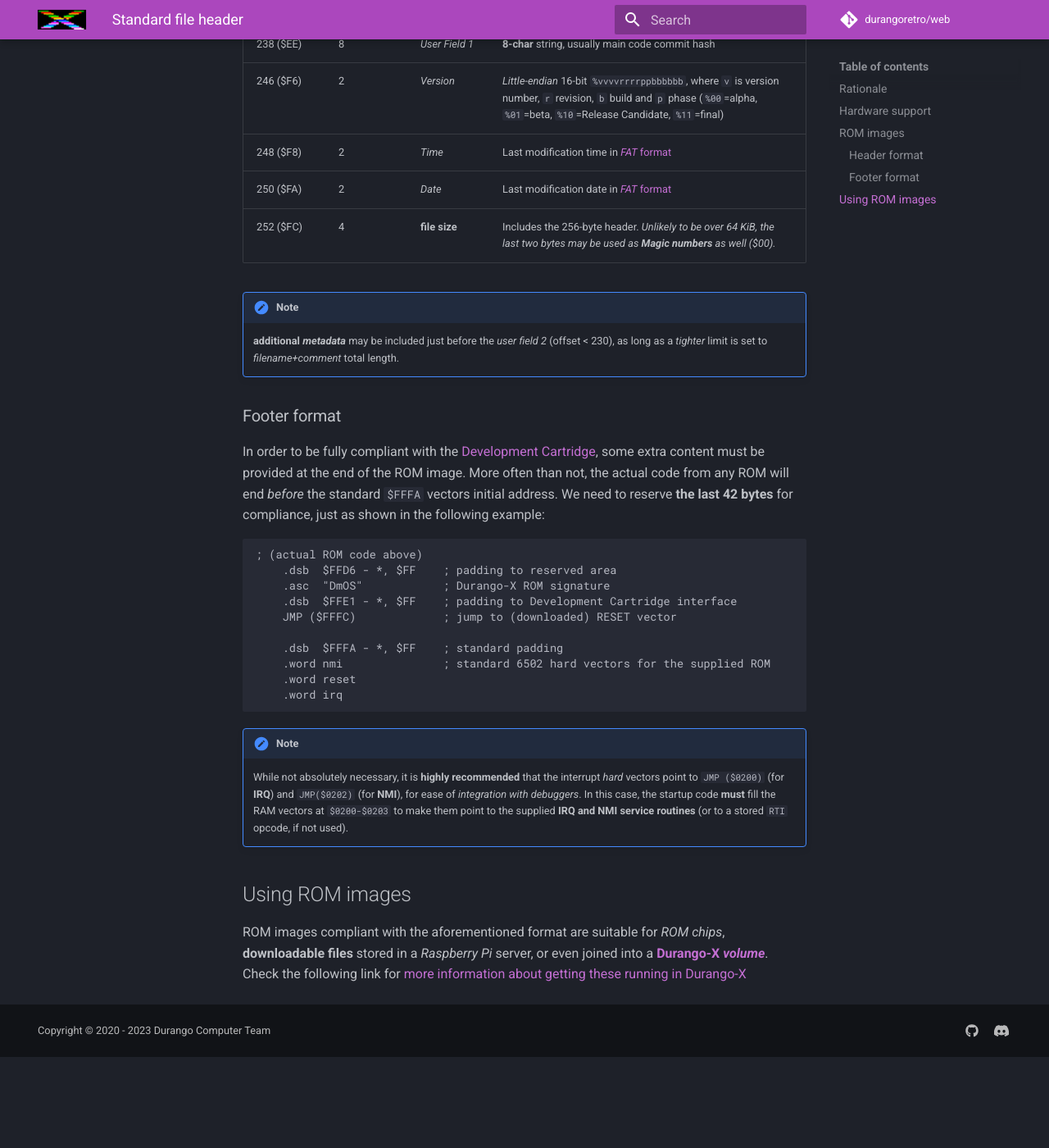
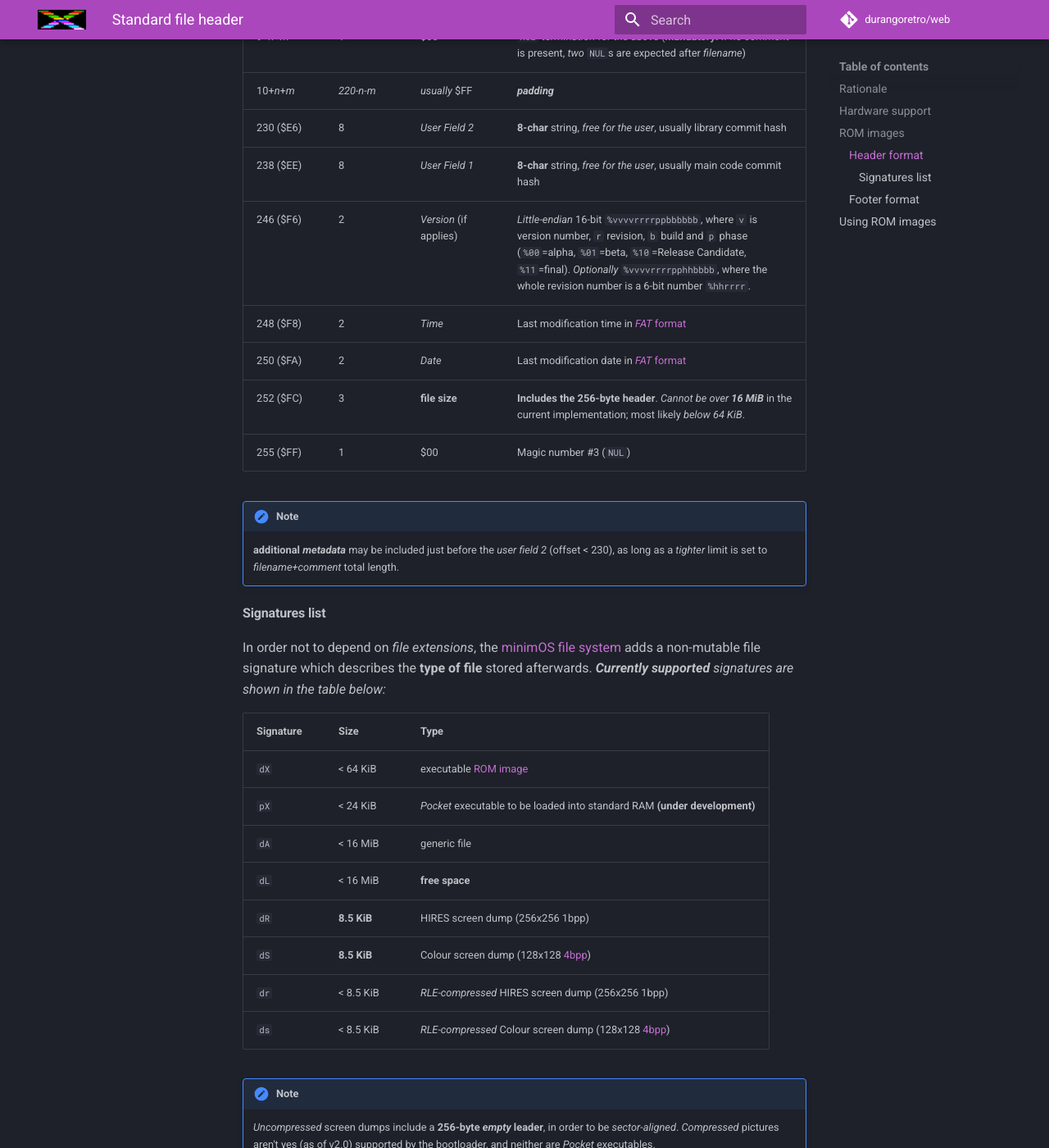
Before and after one commit to durangoretro/web, an MkDocs documentation site: the page built from docs/software/header.md, in a window 1280 px wide and 1400 px high, scrolled down 2128 px. Shown: the whole window at 82% size. Built offline with MkDocs 1.6.1 and Material for MkDocs 9.7.7, drawn with Linux system fonts in a browser that asks for light colours; comment, search, counter and statistics services are not loaded; before the commit the page ends 3417 px from its top, so only the background shows below that; some of the changed text lies outside the part shown.

Commit message:
Update header format

```diff
--- a/docs/software/header.md
+++ b/docs/software/header.md
@@ -44,24 +44,46 @@ A simple 256-byte block must be provided _in front_ of any ROM image in order to
 |Offset|Size (bytes)|Contents      |Description|
 |------|------------|--------------|-----------|
 |0     |1           |$00           |Magic number #1 (`NUL`)|
-|1     |2           |`dX`          |Signature (`dX`=Standard Durango-X ROM-image)|
-|3     |4           |`****`        |_**Reserved**_|
+|1     |2           |_see table below_|Signature|
+|3     |2           |16-bit pointer or `**` if unused|Loading address (for _Pocket_ format only)|
+|5     |2           |16-bit pointer or `**` if unused|Execution address (for _Pocket_ format only)|
 |7     |1           |$0D           |Magic number #2 (`CR`)|
 |8     |_n_         |_Filename_    |C-string with filename|
 |8+_n_ |1           |$00           |`NUL`-termination for the above|
 |9+_n_ |_m_         |_Comment_     |C-string with **optional** comment (_n_+_m_ ≤ **220** in current version)|
 |9+_n_+_m_|1        |$00           |`NUL`-termination for the above (**mandatory:** if no comment is present, _two_ `NUL`s are expected after _filename_)|
 |10+_n_+_m_|_220-n-m_|_usually_ $FF|_**padding**_|
-|230 ($E6)|8        |_User Field 2_|**8-char** string, usually library commit hash|
-|238 ($EE)|8        |_User Field 1_|**8-char** string, usually main code commit hash|
-|246 ($F6)|2        |_Version_     |_Little-endian_ 16-bit `%vvvvrrrrppbbbbbb`, where `v` is version number, `r` revision, `b` build and `p` phase (`%00`=alpha, `%01`=beta, `%10`=Release Candidate, `%11`=final)|
+|230 ($E6)|8        |_User Field 2_|**8-char** string, _free for the user_, usually library commit hash|
+|238 ($EE)|8        |_User Field 1_|**8-char** string, _free for the user_, usually main code commit hash|
+|246 ($F6)|2        |_Version_ (if applies)|_Little-endian_ 16-bit `%vvvvrrrrppbbbbbb`, where `v` is version number, `r` revision, `b` build and `p` phase (`%00`=alpha, `%01`=beta, `%10`=Release Candidate, `%11`=final). _Optionally_ `%vvvvrrrrpphhbbbb`, where the whole revision number is a 6-bit number `%hhrrrr`.|
 |248 ($F8)|2        |_Time_        |Last modification time in [_FAT_ format](https://en.wikipedia.org/wiki/Design_of_the_FAT_file_system#Directory_entry)|
 |250 ($FA)|2        |_Date_        |Last modification date in [_FAT_ format](https://en.wikipedia.org/wiki/Design_of_the_FAT_file_system#Directory_entry)|
-|252 ($FC)|4        |**file size** |Includes the 256-byte header. _Unlikely to be over 64 KiB, the last two bytes may be used as **Magic numbers** as well ($00)._
+|252 ($FC)|3        |**file size** |**Includes the 256-byte header**. _Cannot be over **16 MiB**_ in the current implementation; most likely _below 64 KiB_.|
+|255 ($FF)|1		|$00           |Magic number #3 (`NUL`)|
 
 !!! note
 
 	**additional _metadata_** may be included just before the _user field 2_ (offset < 230), as long as a _tighter_ limit is set to _filename+comment_ total length.
+
+#### Signatures list
+
+In order not to depend on _file extensions_, the [minimOS file system](filesys.md) adds a non-mutable file signature which describes the **type of file** stored afterwards. _**Currently supported** signatures are shown in the table below:_
+
+|Signature|Size|Type|
+|---------|----|----|
+|`dX`     |< 64 KiB|executable [ROM image](header.md)|
+|`pX`     |< 24 KiB|_Pocket_ executable to be loaded into standard RAM **(under development)**|
+|`dA`     |< 16 MiB|generic file|
+|`dL`     |< 16 MiB|**free space**|
+|`dR`     |**8.5 KiB**|HIRES screen dump (256x256 1bpp)|
+|`dS`     |**8.5 KiB**|Colour screen dump (128x128 [4bpp](../hardware/palette.md))|
+|`dr`     |< 8.5 KiB|_RLE-compressed_ HIRES screen dump (256x256 1bpp)|
+|`ds`     |< 8.5 KiB|_RLE-compressed_ Colour screen dump (128x128 [4bpp](../hardware/palette.md))|
+
+!!! note
+
+	_Uncompressed_ screen dumps include a **256-byte _empty_ leader**, in order to be _sector-aligned_.
+ 	_Compressed_ pictures aren't yes (as of v2.0) supported by the bootloader, and neither are _Pocket_ executables.
 
 ### Footer format
 
@@ -84,6 +106,10 @@ In order to be fully compliant with the [Development Cartridge](../hardware/dev_
 
 	While not absolutely necessary, it is **highly recommended** that the interrupt _hard_ vectors point to `JMP ($0200)` (for **IRQ**) and `JMP($0202)` (for **NMI**), for ease of _integration with debuggers_. In this case, the startup code **must** fill the RAM vectors at `$0200-$0203` to make them point to the supplied **IRQ and NMI service routines** (or to a stored `RTI` opcode, if not used).
 
+!!! tip
+
+	_Pocket_ format cannot supply the `IRQ` and `NMI` _hard_ vectors, thus relies on setting the **standard interrupt vectors** at `$0200` and `$0202` as described above. _The footer is **not** needed for this format_.
+
 ## Using ROM images
 
 ROM images compliant with the aforementioned format are suitable for _ROM chips_, **downloadable files** stored in a _Raspberry Pi_ server, or even joined into a [**Durango-X _volume_**](filesys.md). Check the following link for [more information about getting these running in Durango-X](multiboot.md)
```
